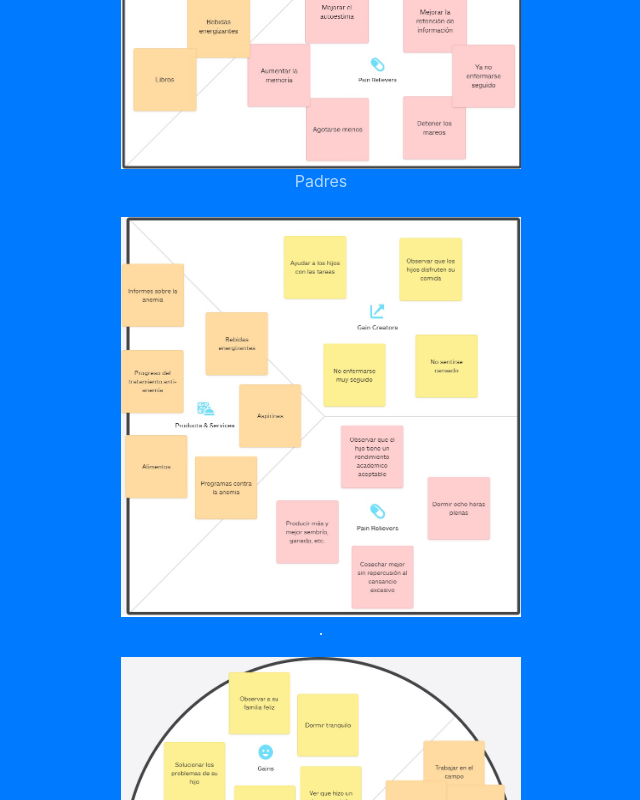
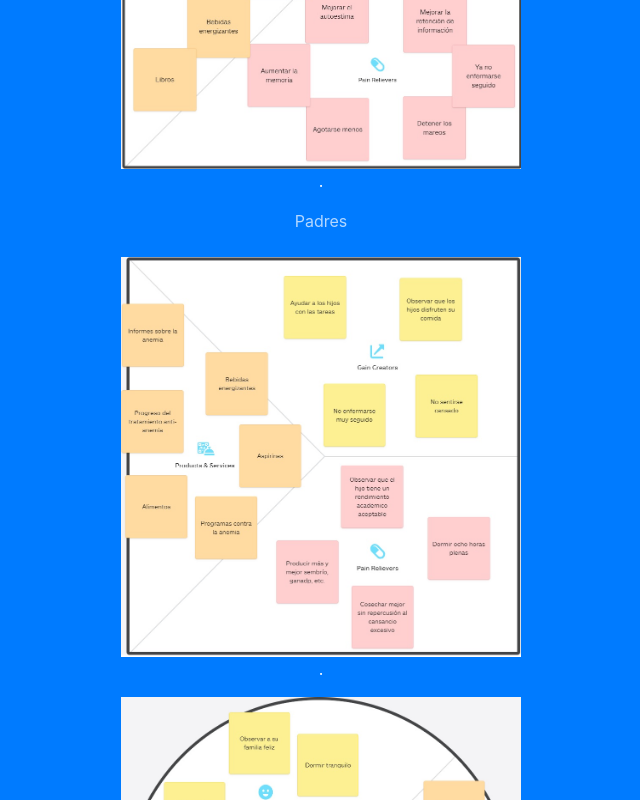
Before and after one commit to gpi2018ii/AnemiaPUCP, a website with bundled scripts: page index.html in a window 1280 px wide. Shown: the part 11200-12000 px from the top of the page, without its empty margins (319-959 px from the left). Built offline with nearby package versions, Linux system fonts and the light colour scheme; files whose address does not match are found by name.

Commit message:
Update index.html

```diff
--- a/index.html
+++ b/index.html
@@ -215,6 +215,7 @@ Prob(niño): Probabilidad de que un niño padezca anemia.
             <img src="img/cliente1.jpg" border="0" width="400" height="400">
             <p class="section-heading text-white">.</p>
             <img src="img/lienzo1.jpg" border="0" width="400" height="400">
+            <p class="section-heading text-white">.</p>
             <p class="text-faded mb-4">Padres</p>
             <img src="img/cliente2.jpg" border="0" width="400" height="400">
             <p class="section-heading text-white">.</p>
```
